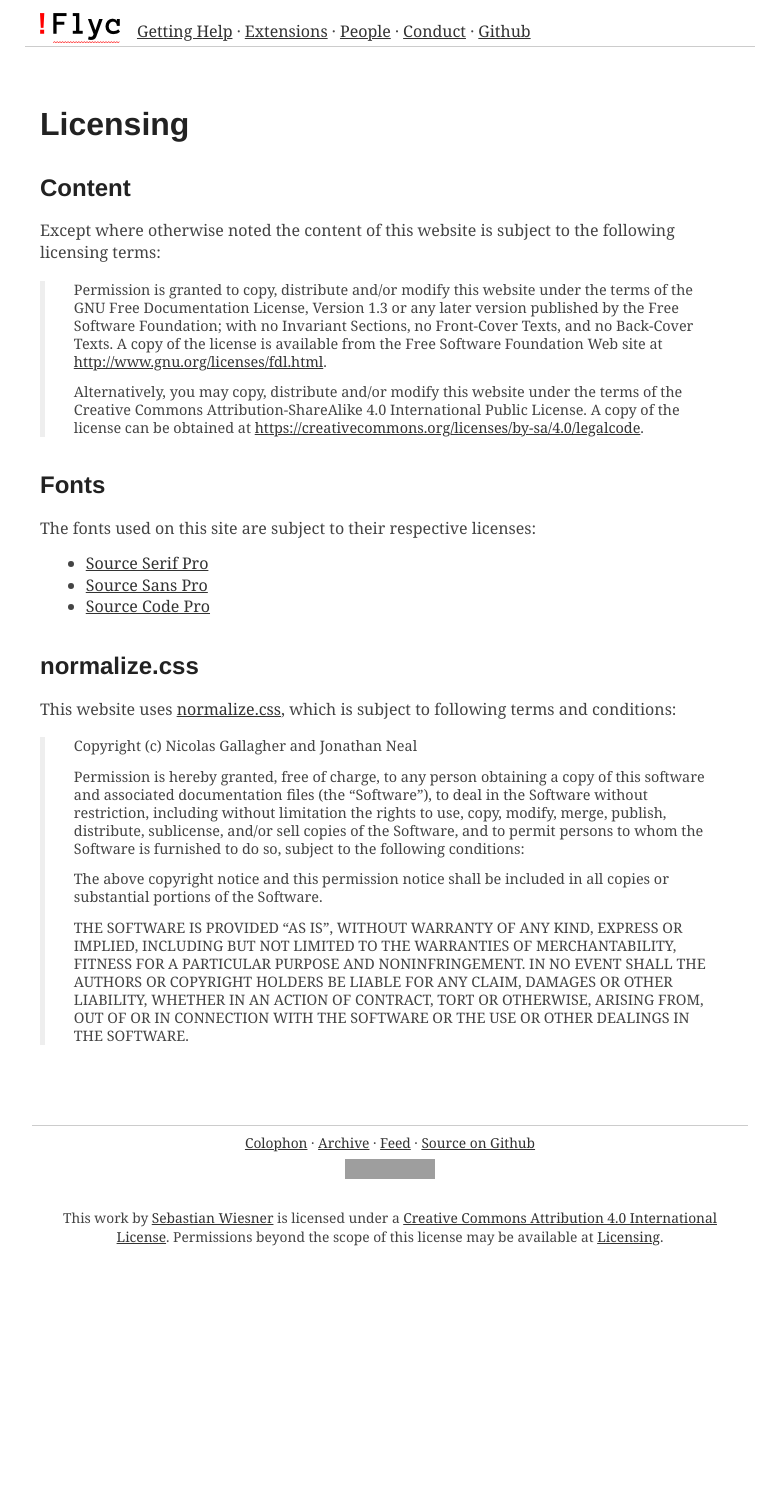
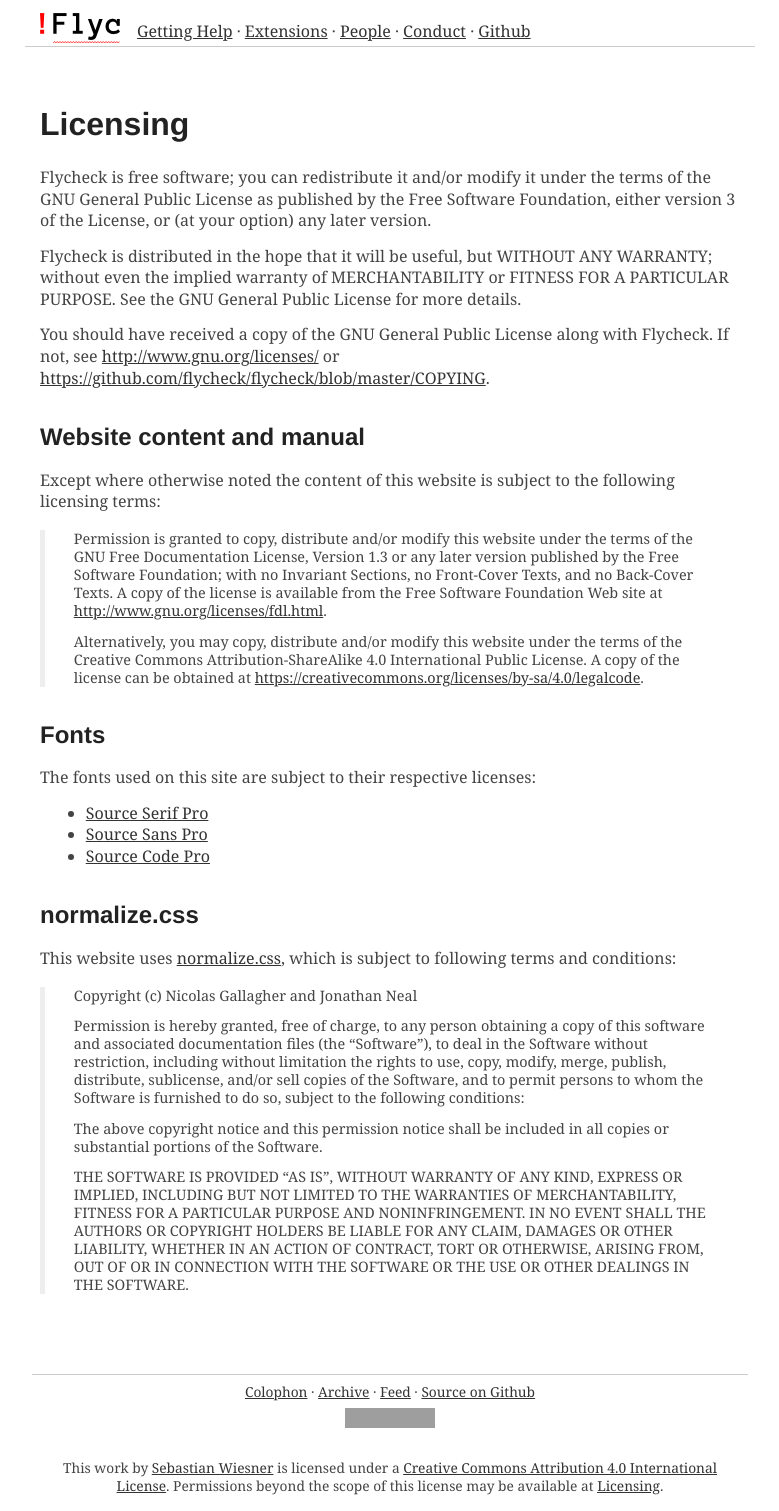
Before and after one commit to cmarqu/flycheck.github.io, a Jekyll site: the page built from licensing.md, in a window 1280 px wide. Shown: the whole page, without its empty margins (250-1029 px from the left). Built offline with Jekyll 4.4.1, drawn with Linux system fonts in a browser that asks for light colours; some web fonts are replaced; before the commit the page ends 1261 px from its top, so only the background shows below that; grey boxes are pictures that could not be loaded.

Commit message:
Add GPL to licensing page
We should actually mention Flycheck’s license itself somewhere on our
website :D

```diff
--- a/licensing.md
+++ b/licensing.md
@@ -3,7 +3,20 @@
 layout: page
 ---
 
-## Content ##
+Flycheck is free software; you can redistribute it and/or modify it under the
+terms of the GNU General Public License as published by the Free Software
+Foundation, either version 3 of the License, or (at your option) any later
+version.
+
+Flycheck is distributed in the hope that it will be useful, but WITHOUT ANY
+WARRANTY; without even the implied warranty of MERCHANTABILITY or FITNESS FOR A
+PARTICULAR PURPOSE.  See the GNU General Public License for more details.
+
+You should have received a copy of the GNU General Public License along with
+Flycheck.  If not, see <http://www.gnu.org/licenses/> or
+<https://github.com/flycheck/flycheck/blob/master/COPYING>.
+
+## Website content and manual ##
 
 Except where otherwise noted the content of this website is subject to the
 following licensing terms:
```
